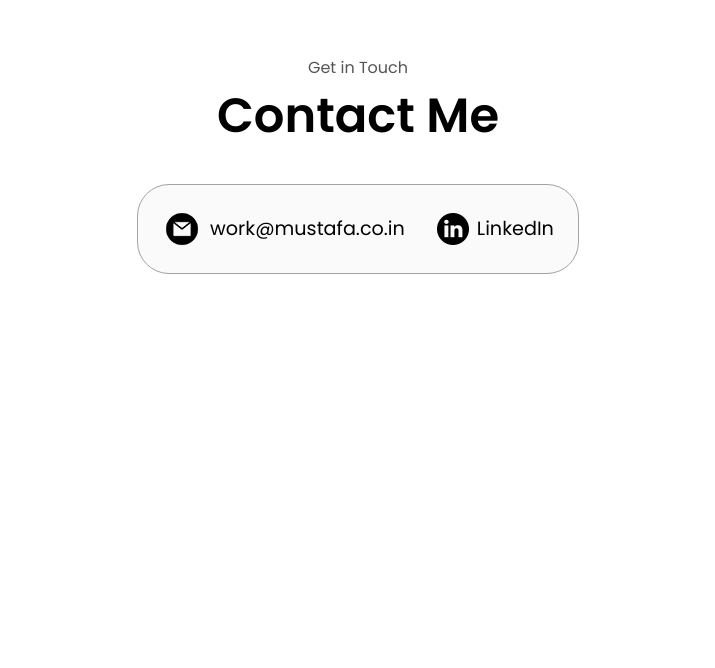
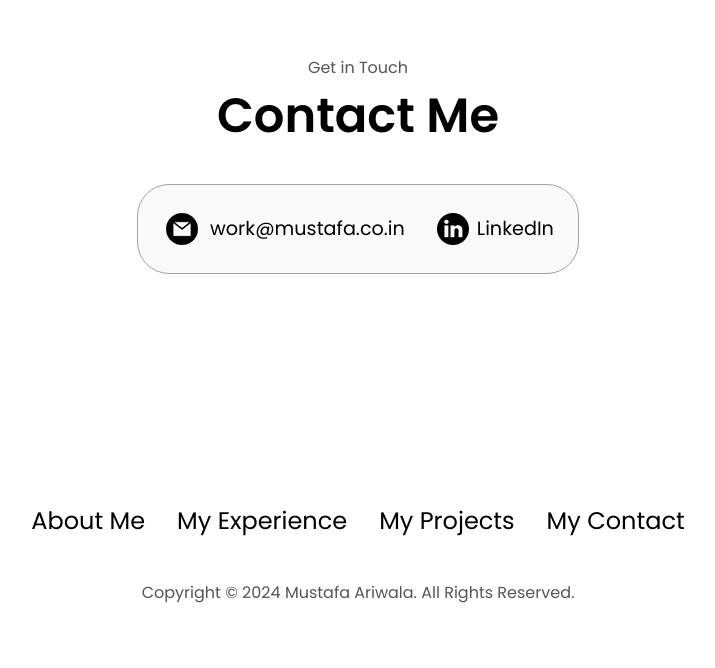
Before and after one commit to itz1electus/mufasa_portfolio, a plain HTML site: page index.html in a window 1280 px wide. Shown: the part 3260-3928 px from the top of the page, without its empty margins (282-997 px from the left). Before the commit the page ends 3720 px from the top, so only its background shows below. Drawn offline with Linux system fonts and the light colour scheme.

```diff
--- a/index.html
+++ b/index.html
@@ -60,7 +60,6 @@
             </div>
         </div>
     </section>
-
     <section class="about" id="about">
         <p class="section__text__p1">Get Know More</p>
         <h1 class="title">About Me</h1>
@@ -95,7 +94,6 @@
         </div>
         <img src="./assets/arrow.png" alt="arrow icon" class="icon arrow" onclick="location.href='./#experience'" />
     </section>
-
     <section class="experience" id="experience">
         <p class="section__text__p1">Explore My</p>
         <h1 class="title">Experience</h1>
@@ -199,7 +197,6 @@
         </div>
         <img src="./assets/arrow.png" alt="arrow icon" class="icon arrow" onclick="location.href='./#projects'" />
     </section>
-
     <section class="projects" id="projects">
         <p class="section__text__p1">Browse My Recent Projects</p>
         <h1 class="title">Projects</h1>
@@ -233,7 +230,6 @@
         </div>
         <img src="./assets/arrow.png" alt="arrow icon" class="icon arrow" onclick="location.href='./#projects'" />
     </section>
-
     <section class="contact" id="contact">
         <p class="section__text__p1">Get in Touch</p>
         <h1 class="title">Contact Me</h1>
@@ -249,6 +245,22 @@
         </div>
     </section>
 
+    <footer>
+        <nav>
+            <div class="nav-links-container">
+                <ul class="nav-links">
+                    <li><a href="#about">About Me</a></li>
+                    <li><a href="#experience">My Experience</a></li>
+                    <li><a href="#projects">My Projects</a></li>
+                    <li><a href="#contact">My Contact</a></li>
+                </ul>
+            </div>
+        </nav>
+        <p>
+            Copyright &#169; 2024 Mustafa Ariwala. All Rights Reserved.
+        </p>
+    </footer>
+
 
     <script src="script.js"></script>
 </body>
--- a/styles.css
+++ b/styles.css
@@ -427,3 +427,13 @@
 .email-icon {
     height: 2.5rem;
 }
+
+/* FOOTER SECTION */
+footer {
+    height: 26vh;
+    margin: 0 1rem;
+}
+
+footer p {
+    text-align: center;
+}
```
